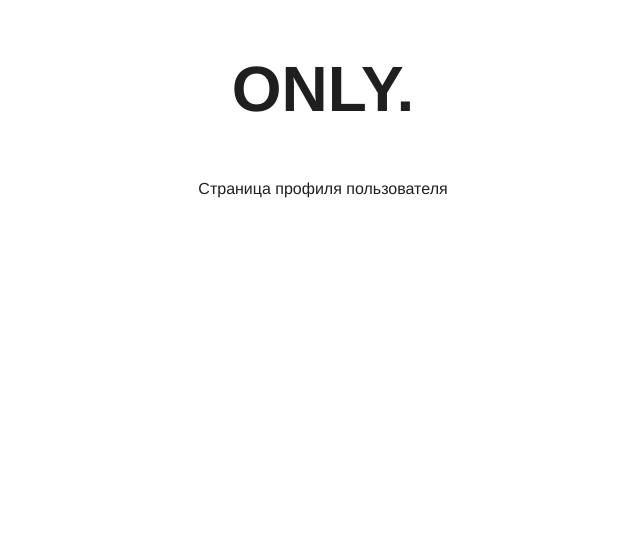
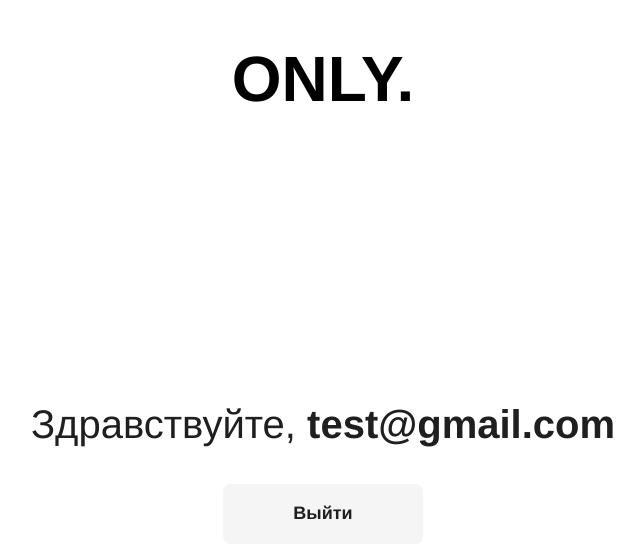
Before and after one commit to wzdorowa/authorization, a React (Create React App) app: page /profile in a window 1280 px wide. Shown: the top 558 px of the page, without its empty margins (317-961 px from the left). Built offline with nearby package versions, Linux system fonts and the light colour scheme.

Commit message:
Create user page.

```diff
--- a/src/App.css
+++ /dev/null
@@ -1,18 +0,0 @@
-.App {
-  text-align: center;
-  min-height: 100vh;
-}
-
-.App__header {
-  display: flex;
-  flex-direction: column;
-  align-items: center;
-  justify-content: flex-start;
-  font-size: calc(10px + 2vmin);
-}
-
-.App__header-link {
-  text-decoration: none;
-  color: black;
-  margin: 10vh;
-}
--- a/src/App.tsx
+++ b/src/App.tsx
@@ -5,11 +5,30 @@ import {
 import styled from 'styled-components';
 import Login from './pages/login/Login';
 import Profile from './pages/profile/Profile';
-import './App.css';
 
-const StyledHeader = styled.h1`
+const StyledApp = styled.div`
+height: 100vh;
+display: flex;
+flex-direction: column;
+`;
+
+const StyledHeader = styled.header`
+display: flex;
+flex-direction: column;
+align-items: center;
+justify-content: flex-start;
+`;
+
+const StyledLink = {
+  textDecoration: 'none',
+};
+
+const StyledLogo = styled.h1`
 font-size: 64px;
+line-height: 78.14px;
 font-weight: 700;
+color: black;
+margin: 40px;
 `;
 
 function App() {
@@ -21,15 +40,15 @@ function App() {
   };
 
   return (
-    <div className="App">
-      <header className="App__header">
+    <StyledApp className="App">
+      <StyledHeader>
         <Link
-          className="App__header-link"
+          style={StyledLink}
           to="/"
         >
-          <StyledHeader>ONLY.</StyledHeader>
+          <StyledLogo>ONLY.</StyledLogo>
         </Link>
-      </header>
+      </StyledHeader>
       {/* <Navigate to="/profile" /> */}
       {/* {!isAuth && (
         <Navigate to="/login" />
@@ -38,7 +57,7 @@ function App() {
         <Route path="/login" element={<Login handleChangeIsAuth={handleChangeIsAuth} />} />
         <Route path="/profile" element={<Profile />} />
       </Routes>
-    </div>
+    </StyledApp>
   );
 }
 
--- a/src/pages/profile/Profile.tsx
+++ b/src/pages/profile/Profile.tsx
@@ -1,6 +1,46 @@
+import styled from 'styled-components';
+
+const StyledContainer = styled.div`
+width: 100%;
+display: flex;
+flex-direction: column;
+justify-content: center;
+align-items: center;
+flex-grow: 1;
+`;
+
+const StyledText = styled.p`
+font-size: 40px;
+margin-bottom: 50px;
+`;
+
+const StyledTextBold = styled.span`
+font-size: 40px;
+font-weight: 700;
+`;
+
+const StyledButton = styled.button`
+width: 200px;
+height: 60px;
+background-color: #F5F5F5;
+border: none;
+border-radius: 8px;
+font-size: 18px;
+font-weight: 700;
+cursor: pointer;
+`;
+
 function Profile() {
+  const user = 'test@gmail.com';
   return (
-    <h1>Страница профиля пользователя</h1>
+    <StyledContainer>
+      <StyledText>
+        Здравствуйте,
+        {' '}
+        <StyledTextBold>{user}</StyledTextBold>
+      </StyledText>
+      <StyledButton>Выйти</StyledButton>
+    </StyledContainer>
   );
 }
 
```
